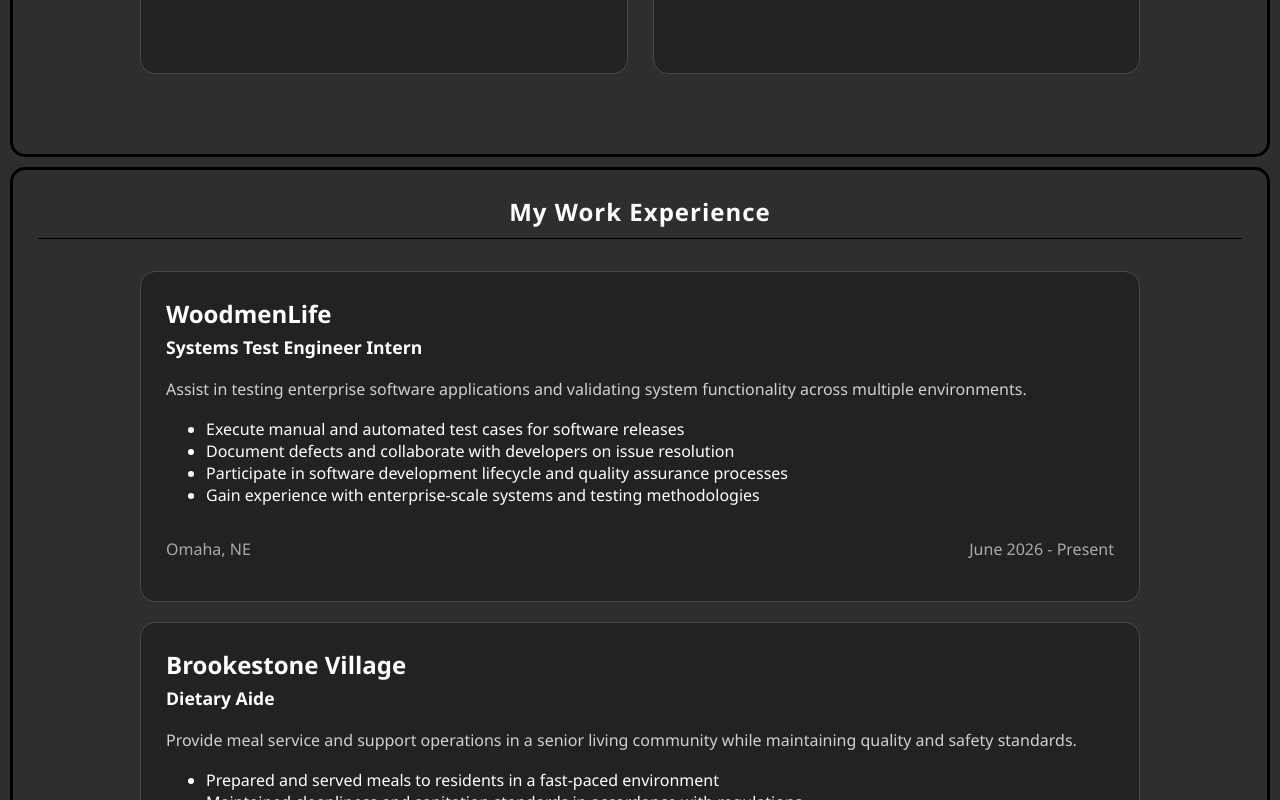
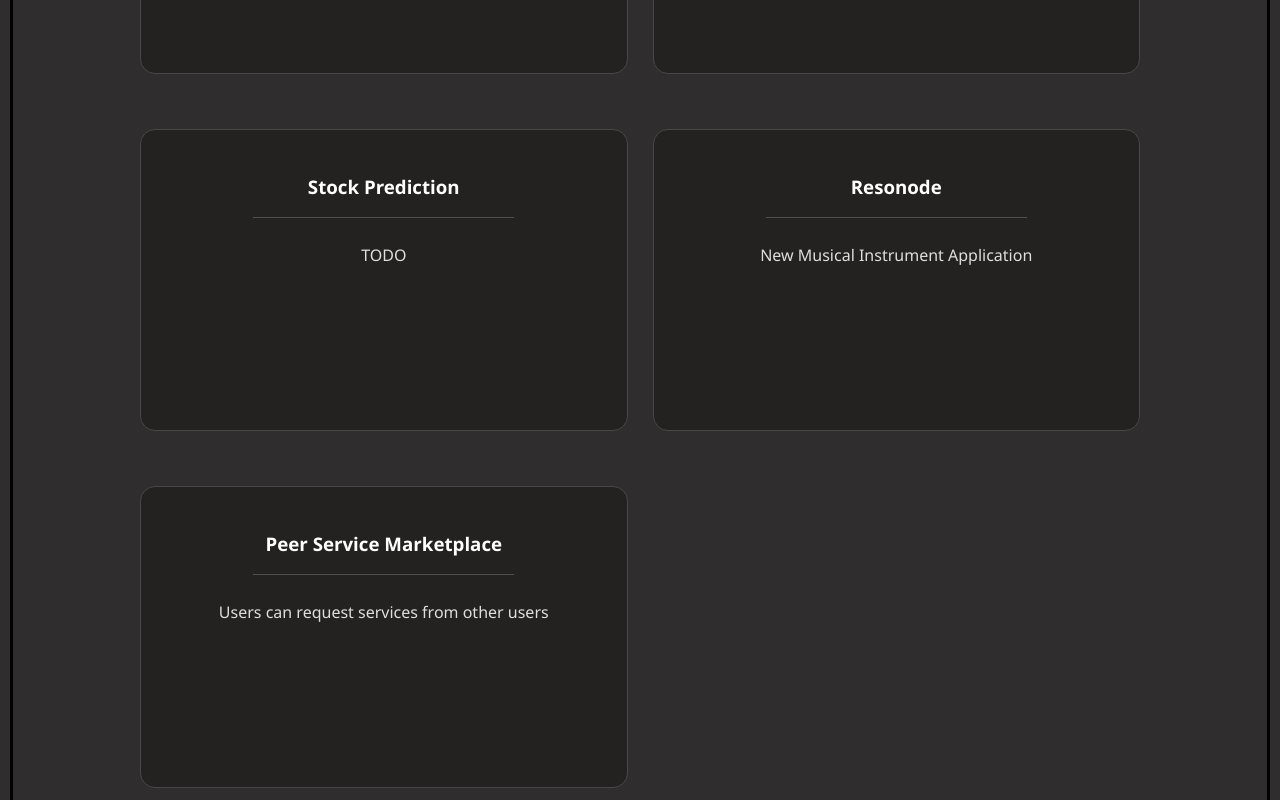
Before and after one commit to MikeRoddy05/Web_Portfolio, a React (Vite) app: page / in a window 1280 px wide. Shown: the part 1000-1800 px from the top of the page. Built offline with nearby package versions, Linux system fonts and the light colour scheme.

Commit message:
Update some Projects and Projects Functionality

```diff
--- a/src/AbMe.jsx
+++ b/src/AbMe.jsx
@@ -9,13 +9,13 @@
             <h3>About Me</h3>
         </div>
         <div className='ab-me-content'>
+            <div className='ab-me-photo'>
+                <img src={headShot} alt="Michael Roddy" />
+            </div>
             <div className="ab-me-text">
                 <p>My name is Michael Roddy and I am a senior at the University of Nebraska at Omaha.
                     I am studying Computer Science with a concentration in Software Engineering and
                     I am also majoring in Artificial Intelligence.</p>
-            </div>
-            <div className='ab-me-photo'>
-                <img src={headShot} alt="Michael Roddy" />
             </div>
         </div>
         </>
--- a/src/MyFooter.jsx
+++ b/src/MyFooter.jsx
@@ -13,7 +13,7 @@
                 © 2026 Michael Roddy. Built with React
             </p>
 
-            <a href="https://linkedin.com/in/your-profile" target="_blank">
+            <a href="www.linkedin.com/in/michael-roddy-b439082a0" target="_blank">
                 <FaLinkedin />
             </a>
         </div>
--- a/src/MyProjects.jsx
+++ b/src/MyProjects.jsx
@@ -30,6 +30,7 @@
                         className='modal-content'
                         onClick={(e) => e.stopPropagation()}>
 
+                        <div className="modal-columns">
                             <div className='modal-left'>
                                 <h2>{selectedProject.title}</h2>
                                 <ul className='project-details'>
@@ -37,12 +38,6 @@
                                         <li key={detail}>{detail}</li>
                                     ))}
                                 </ul>
-
-                            <button
-                                className='modal-close'
-                                onClick={() => setSelectedProject(null)}>
-                                    ×
-                            </button>
                             </div>
 
                             <div className="modal-right">
@@ -52,6 +47,18 @@
                                 />
                             </div>
                         </div>
+
+                        {selectedProject.link && (
+                            <a className="modal-link-button" href={selectedProject.link} target="_blank" rel="noopener noreferrer">
+                                View Repository
+                            </a>
+                        )}
+                        <button
+                            className='modal-close'
+                            onClick={() => setSelectedProject(null)}>
+                                ×
+                        </button>
+                </div>
             </div>
         )}
         </>
--- a/src/ProjectCards.jsx
+++ b/src/ProjectCards.jsx
@@ -2,6 +2,7 @@
 import './css/projects.css';
 
 function ProjectCards({ project, onClick }) {
+    console.log(project.title, project.link);
 
     return (
         <div className="project-card" onClick={onClick}>
--- a/src/css/about.css
+++ b/src/css/about.css
@@ -34,7 +34,7 @@
 .ab-me-photo {
     flex: 1;
     display: flex;
-    justify-content: flex-end;
+    justify-content: flex-start;
 
 }
 
--- a/src/css/projects.css
+++ b/src/css/projects.css
@@ -98,11 +98,18 @@
         0 15px 40px rgba(0,0,0,0.5);
 
     display: flex;
+    flex-direction: column;
 
+    position: relative;
+}
+
+.modal-columns {
+    display: flex;
     gap: 25px;
     align-items: center;
-
-    position: relative;
+    width: 100%;
+    margin-top: 30px;
+    margin-bottom: auto;
 }
 
 .modal-left {
@@ -161,3 +168,48 @@
     background-color: rgba(255, 255, 255, 0.089);
     color: rgba(255, 255, 255, 0.74);
 }
+
+.project-link {
+    display: block;
+    text-align: center;
+    margin-top: 20px;
+
+    color: rgba(255, 255, 255, 0.75);
+    font-size: 0.9rem;
+    font-weight: 600;
+    text-decoration: none;
+
+    transition: color 0.2s ease;
+}
+
+.project-link:hover {
+    color: #fff;
+    text-decoration: underline;
+}
+
+.modal-link-button {
+    display: block;
+    width: fit-content;
+    margin: auto auto 0;
+
+    padding: 10px 20px;
+
+    background-color: #1f1f1f;
+    color: rgba(255, 255, 255, 0.85);
+
+    border: 1px solid #444;
+    border-radius: 8px;
+
+    font-size: 0.9rem;
+    font-weight: 600;
+    text-decoration: none;
+    text-align: center;
+
+    transition: all 0.2s ease;
+}
+
+.modal-link-button:hover {
+    background-color: rgba(255, 255, 255, 0.089);
+    color: #fff;
+    border-color: #666;
+}
--- a/src/data/project/projects.json
+++ b/src/data/project/projects.json
@@ -6,7 +6,8 @@
       "Built with React",
       "Responsive design",
       "Hosted on GitHub"
-    ]
+    ],
+    "image": null
   },
   {
     "title": "Budget Tracker",
@@ -15,6 +16,51 @@
       "Django backend",
       "AWS deployment",
       "SQLite database"
-    ]
+    ],
+    "image": null
+  },
+  {
+    "title": "Stock Prediction",
+    "description": "TODO",
+    "details": [
+      "TODO"
+    ],
+    "image": null
+  },
+  {
+    "title": "Resonode",
+    "description": "New Musical Instrument Application",
+    "details": [
+      "TODO"
+    ],
+    "image": null
+  },
+  {
+    "title": "Peer Service Marketplace",
+    "description": "Users can request services from other users",
+    "details": [
+      "TODO",
+      "TODO",
+      "TODO",
+      "TODO",
+      "TODO",
+      "TODO",
+      "TODO",
+      "TODO",
+      "TODO",
+      "TODO",
+      "TODO",
+      "TODO",
+      "TODO",
+      "TODO",
+      "TODO",
+      "TODO",
+      "TODO",
+      "TODO",
+      "TODO",
+      "TODO"
+    ],
+    "image": null,
+    "link": "https://github.com/fonseca04Lenin/peer-service-marketplace.git"
   }
 ]
```
Lines whose indentation alone changed are shown as unchanged.
